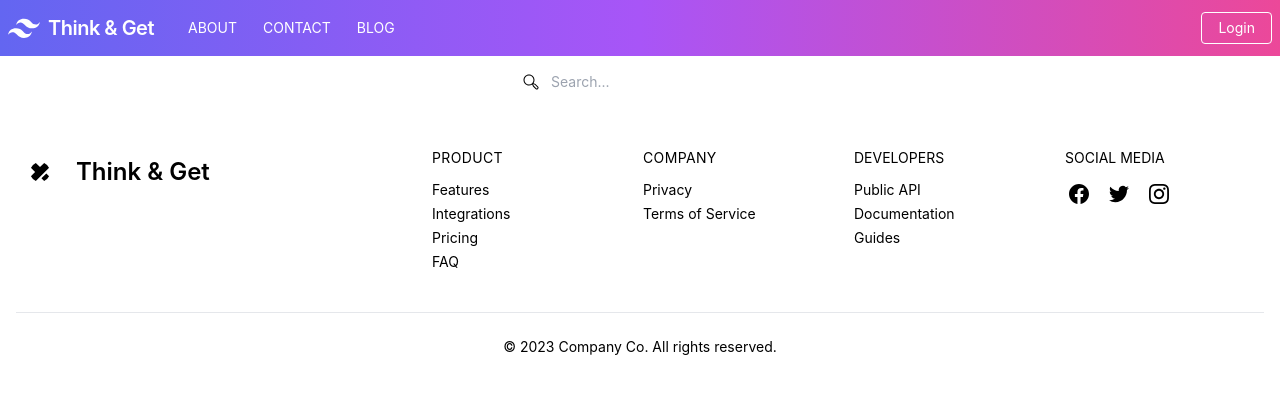
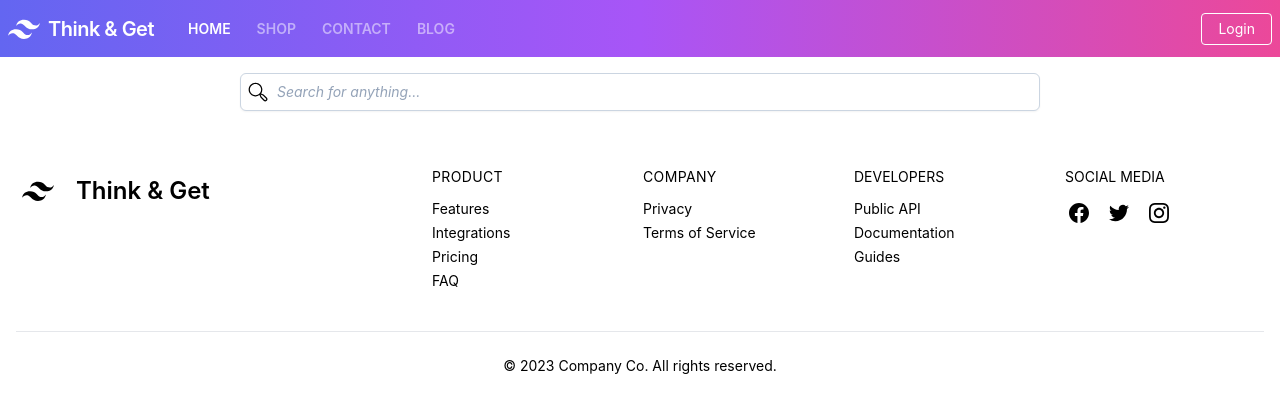
Before and after one commit to ShahadatAnik/Think-And-Get--OLD, a React (Create React App) app in the folder client/: page / in a window 1280 px wide. Shown: the top 412 px of the page. Built offline with nearby package versions, Linux system fonts and the light colour scheme.

Commit message:
NEW AND FIX:
- New page added
- navbar added transition

```diff
--- a/client/package.json
+++ b/client/package.json
@@ -37,6 +37,7 @@
     ]
   },
   "devDependencies": {
+    "@tailwindcss/forms": "^0.5.3",
     "prettier": "^2.8.3",
     "prettier-plugin-tailwindcss": "^0.2.2",
     "tailwindcss": "^3.2.4"
--- a/client/src/App.js
+++ b/client/src/App.js
@@ -7,6 +7,7 @@ import NavBar from "./layout/NavBar";
 import Footer from "./layout/Footer";
 
 const Home = lazy(() => import("./components/Home"));
+const Shop = lazy(() => import("./components/Shop"));
 const NotFound = lazy(() => import("./layout/NotFound"));
 
 function App() {
@@ -31,7 +32,15 @@ function App() {
                             </Suspense>
                         }
                     />
-                    // test route
+                    <Route
+                        path="/shop"
+                        element={
+                            <Suspense fallback={<Loader />}>
+                                <Shop />
+                            </Suspense>
+                        }
+                    />
+
                     <Route
                         path="/test"
                         element={
--- /dev/null
+++ b/client/src/components/Home/index.css
@@ -0,0 +1,77 @@
+
+*,
+*::before,
+*::after {
+  box-sizing: border-box;
+}
+
+.rainbow {
+
+  border-radius: 10px;
+  display: grid;
+  place-content: center;
+  text-align: center;
+
+  font-size: 1.5em;
+
+  --border-size: 0.3rem;
+  border: var(--border-size) solid transparent;
+
+  /* Paint an image in the border */
+  border-image: conic-gradient(
+      from var(--angle),
+      #d53e33 0deg 90deg,
+      #fbb300 90deg 180deg,
+      #377af5 180deg 270deg,
+      #399953 270deg 360deg
+    )
+    1 stretch;
+  background: rgb(255 255 255 / var(--opacity));
+}
+
+/** show a warning in browers that don't support it **/
+.warning {
+  margin: 2em;
+  padding: 1em;
+  border: 1px solid #ccc;
+}
+.warning p {
+  margin: 0;
+  padding: 0;
+  text-align: center;
+}
+/* Animate when Houdini is available */
+@supports (background: paint(houdini)) {
+  @property --opacity {
+    syntax: "<number>";
+    initial-value: 0.5;
+    inherits: false;
+  }
+
+  @property --angle {
+    syntax: "<angle>";
+    initial-value: 0deg;
+    inherits: false;
+  }
+
+  @keyframes opacityChange {
+    to {
+      --opacity: 1;
+    }
+  }
+
+  @keyframes rotate {
+    to {
+      --angle: 360deg;
+    }
+  }
+
+  .rainbow {
+    animation: rotate 4s linear infinite, opacityChange 3s infinite alternate;
+  }
+
+  /* Hide the warning */
+  .warning {
+    display: none;
+  }
+}
--- a/client/src/components/Home/index.jsx
+++ b/client/src/components/Home/index.jsx
@@ -1,29 +1,23 @@
 export default function Index() {
     return (
-        <div className="flex flex-col items-center">
-            <div className="relative m-2">
-                <span className="absolute inset-y-0 left-0 flex items-center pl-2">
-                    <button
-                        type="submit"
-                        title="Search"
-                        className="p-1 focus:outline-none focus:ring"
+        <div className="flex flex-col">
+            <label class="w-xl relative mx-8 lg:mx-60 my-4 flex-auto rounded-md">
+                <span class="absolute inset-y-0 left-0 flex items-center pl-2">
+                    <svg
+                        fill="bg-pink-500"
+                        viewBox="0 0 512 512"
+                        className="h-5 w-5 text-pink-100"
                     >
-                        <svg
-                            fill="currentColor"
-                            viewBox="0 0 512 512"
-                            className="h-4 w-4 dark:text-gray-100"
-                        >
-                            <path d="M479.6,399.716l-81.084-81.084-62.368-25.767A175.014,175.014,0,0,0,368,192c0-97.047-78.953-176-176-176S16,94.953,16,192,94.953,368,192,368a175.034,175.034,0,0,0,101.619-32.377l25.7,62.2L400.4,478.911a56,56,0,1,0,79.2-79.195ZM48,192c0-79.4,64.6-144,144-144s144,64.6,144,144S271.4,336,192,336,48,271.4,48,192ZM456.971,456.284a24.028,24.028,0,0,1-33.942,0l-76.572-76.572-23.894-57.835L380.4,345.771l76.573,76.572A24.028,24.028,0,0,1,456.971,456.284Z"></path>
-                        </svg>
-                    </button>
+                        <path d="M479.6,399.716l-81.084-81.084-62.368-25.767A175.014,175.014,0,0,0,368,192c0-97.047-78.953-176-176-176S16,94.953,16,192,94.953,368,192,368a175.034,175.034,0,0,0,101.619-32.377l25.7,62.2L400.4,478.911a56,56,0,1,0,79.2-79.195ZM48,192c0-79.4,64.6-144,144-144s144,64.6,144,144S271.4,336,192,336,48,271.4,48,192ZM456.971,456.284a24.028,24.028,0,0,1-33.942,0l-76.572-76.572-23.894-57.835L380.4,345.771l76.573,76.572A24.028,24.028,0,0,1,456.971,456.284Z"></path>
+                    </svg>
                 </span>
                 <input
+                    class="block w-full rounded-md border border-slate-300 bg-white py-2 pl-9 pr-3 shadow-sm placeholder:italic placeholder:text-slate-400 focus:outline-none sm:text-sm"
+                    placeholder="Search for anything..."
                     type="search"
-                    name="Search"
-                    placeholder="Search..."
-                    className="w-32 rounded-md py-2 pl-10 text-sm focus:outline-none dark:bg-gray-800 dark:text-gray-100 focus:dark:bg-gray-900 sm:w-auto"
+                    name="search"
                 />
-            </div>
+            </label>
         </div>
     );
 }
--- /dev/null
+++ b/client/src/components/Shop/index.jsx
@@ -0,0 +1,5 @@
+import React from "react";
+
+export default function Index() {
+    return <div>Shops</div>;
+}
--- a/client/src/layout/Footer/index.jsx
+++ b/client/src/layout/Footer/index.jsx
@@ -7,17 +7,16 @@ export default function Index() {
                 <div className="lg:w-1/3">
                     <a
                         rel="noopener noreferrer"
-                        href="#"
+                        href="/"
                         className="flex justify-center space-x-3 lg:justify-start"
                     >
-                        <div className="flex h-12 w-12 items-center justify-center rounded-full dark:bg-sky-400">
+                        <div className="flex h-12 w-12 items-center justify-center">
                             <svg
+                                className="mr-1 h-8 w-8 fill-current"
+                                viewBox="0 0 54 54"
                                 xmlns="http://www.w3.org/2000/svg"
-                                viewBox="0 0 32 32"
-                                fill="currentColor"
-                                className="h-5 w-5 flex-shrink-0 rounded-full dark:text-gray-900"
                             >
-                                <path d="M18.266 26.068l7.839-7.854 4.469 4.479c1.859 1.859 1.859 4.875 0 6.734l-1.104 1.104c-1.859 1.865-4.875 1.865-6.734 0zM30.563 2.531l-1.109-1.104c-1.859-1.859-4.875-1.859-6.734 0l-6.719 6.734-6.734-6.734c-1.859-1.859-4.875-1.859-6.734 0l-1.104 1.104c-1.859 1.859-1.859 4.875 0 6.734l6.734 6.734-6.734 6.734c-1.859 1.859-1.859 4.875 0 6.734l1.104 1.104c1.859 1.859 4.875 1.859 6.734 0l21.307-21.307c1.859-1.859 1.859-4.875 0-6.734z"></path>
+                                <path d="M13.5 22.1c1.8-7.2 6.3-10.8 13.5-10.8 10.8 0 12.15 8.1 17.55 9.45 3.6.9 6.75-.45 9.45-4.05-1.8 7.2-6.3 10.8-13.5 10.8-10.8 0-12.15-8.1-17.55-9.45-3.6-.9-6.75.45-9.45 4.05zM0 38.3c1.8-7.2 6.3-10.8 13.5-10.8 10.8 0 12.15 8.1 17.55 9.45 3.6.9 6.75-.45 9.45-4.05-1.8 7.2-6.3 10.8-13.5 10.8-10.8 0-12.15-8.1-17.55-9.45-3.6-.9-6.75.45-9.45 4.05z" />
                             </svg>
                         </div>
                         <span className="self-center text-2xl font-semibold">
@@ -32,22 +31,22 @@ export default function Index() {
                         </h3>
                         <ul className="space-y-1">
                             <li>
-                                <a rel="noopener noreferrer" href="#">
+                                <a rel="noopener noreferrer" href="/">
                                     Features
                                 </a>
                             </li>
                             <li>
-                                <a rel="noopener noreferrer" href="#">
+                                <a rel="noopener noreferrer" href="/">
                                     Integrations
                                 </a>
                             </li>
                             <li>
-                                <a rel="noopener noreferrer" href="#">
+                                <a rel="noopener noreferrer" href="/">
                                     Pricing
                                 </a>
                             </li>
                             <li>
-                                <a rel="noopener noreferrer" href="#">
+                                <a rel="noopener noreferrer" href="/">
                                     FAQ
                                 </a>
                             </li>
@@ -59,12 +58,12 @@ export default function Index() {
                         </h3>
                         <ul className="space-y-1">
                             <li>
-                                <a rel="noopener noreferrer" href="#">
+                                <a rel="noopener noreferrer" href="/">
                                     Privacy
                                 </a>
                             </li>
                             <li>
-                                <a rel="noopener noreferrer" href="#">
+                                <a rel="noopener noreferrer" href="/">
                                     Terms of Service
                                 </a>
                             </li>
@@ -76,17 +75,17 @@ export default function Index() {
                         </h3>
                         <ul className="space-y-1">
                             <li>
-                                <a rel="noopener noreferrer" href="#">
+                                <a rel="noopener noreferrer" href="/">
                                     Public API
                                 </a>
                             </li>
                             <li>
-                                <a rel="noopener noreferrer" href="#">
+                                <a rel="noopener noreferrer" href="/">
                                     Documentation
                                 </a>
                             </li>
                             <li>
-                                <a rel="noopener noreferrer" href="#">
+                                <a rel="noopener noreferrer" href="/">
                                     Guides
                                 </a>
                             </li>
@@ -99,7 +98,7 @@ export default function Index() {
                         <div className="flex justify-start space-x-3">
                             <a
                                 rel="noopener noreferrer"
-                                href="#"
+                                href="/"
                                 title="Facebook"
                                 className="flex items-center p-1"
                             >
@@ -114,7 +113,7 @@ export default function Index() {
                             </a>
                             <a
                                 rel="noopener noreferrer"
-                                href="#"
+                                href="/"
                                 title="Twitter"
                                 className="flex items-center p-1"
                             >
@@ -128,7 +127,7 @@ export default function Index() {
                             </a>
                             <a
                                 rel="noopener noreferrer"
-                                href="#"
+                                href="/"
                                 title="Instagram"
                                 className="flex items-center p-1"
                             >
@@ -146,8 +145,7 @@ export default function Index() {
                 </div>
             </div>
             <div className="py-6 text-center text-sm dark:text-gray-400">
-                © {new Date().getFullYear()} Company Co. All rights
-                reserved.
+                © {new Date().getFullYear()} Company Co. All rights reserved.
             </div>
         </footer>
     );
--- a/client/src/layout/NavBar/index.jsx
+++ b/client/src/layout/NavBar/index.jsx
@@ -5,8 +5,12 @@ export default function Index() {
     const [navbarOpen, setNavbarOpen] = useState(false);
     const navList = [
         {
-            name: "About",
-            link: "/about",
+            name: "Home",
+            link: "/",
+        },
+        {
+            name: "Shop",
+            link: "/shop",
         },
         {
             name: "Contact",
@@ -20,7 +24,6 @@ export default function Index() {
     var hidden = "hidden";
 
     if (navbarOpen) {
-        // animate open navbar
         hidden = "transition transform ease-in";
     } else {
         hidden = "hidden transform transition ease-out";
@@ -63,26 +66,14 @@ export default function Index() {
             <div
                 className={`block w-full flex-grow lg:flex lg:w-auto lg:items-center ${hidden}`}
             >
-                <div className="text-sm justify-center lg:flex-grow">
-                    {/* {navList.map((item, index) => (
-                        <a
-                            href={item.link}
-                            className={
-                                item.link === window.location.pathname
-                                    ? "mt-4 mr-4 block font-extrabold text-white hover:text-white lg:mt-0 lg:inline-block"
-                                    : "mt-4 mr-4 block text-white hover:text-white lg:mt-0 lg:inline-block"
-                            }
-                        >
-                            {item.name}
-                        </a>
-                    ))} */}
+                <div className="text-md justify-center font-semibold lg:flex-grow">
                     {navList.map((item, index) => (
                         <a
                             key={index}
                             className={
                                 item.link === window.location.pathname
-                                    ? "nav-link nav-link-ltr mt-4 border-collapse mr-4 block text-white hover:text-white lg:mt-0 lg:inline-block "
-                                    : "nav-link nav-link-ltr mt-4 mr-4 block text-white hover:text-white lg:mt-0 lg:inline-block"
+                                    ? "nav-link nav-link-ltr mt-4 mr-4 block border-collapse text-white hover:text-white lg:mt-0 lg:inline-block "
+                                    : "nav-link nav-link-ltr mt-4 mr-4 block text-white opacity-50 hover:text-white lg:mt-0 lg:inline-block"
                             }
                             href={item.link}
                         >
@@ -93,7 +84,7 @@ export default function Index() {
                 <div>
                     <a
                         href="/login"
-                        className="mt-4 inline-block rounded border border-white px-4 py-2 text-sm leading-none text-white transition duration-500 ease-in-out hover:border-transparent hover:bg-purple-500 focus:outline-none focus:ring-4 focus:ring-purple-300 lg:mt-0"
+                        className="mt-4 inline-block rounded border border-white px-4 py-2 text-sm leading-none text-white transition duration-500 ease-in-out hover:border-transparent hover:bg-purple-600 focus:outline-none focus:ring-4 focus:ring-purple-300 lg:mt-0"
                     >
                         Login
                     </a>
--- a/client/tailwind.config.js
+++ b/client/tailwind.config.js
@@ -35,5 +35,5 @@ module.exports = {
             },
         },
     },
-    plugins: [],
+    plugins: [require("@tailwindcss/forms")],
 };
```
Also changed, not shown: 1 other file (tests, documents, lock files or other folders).
